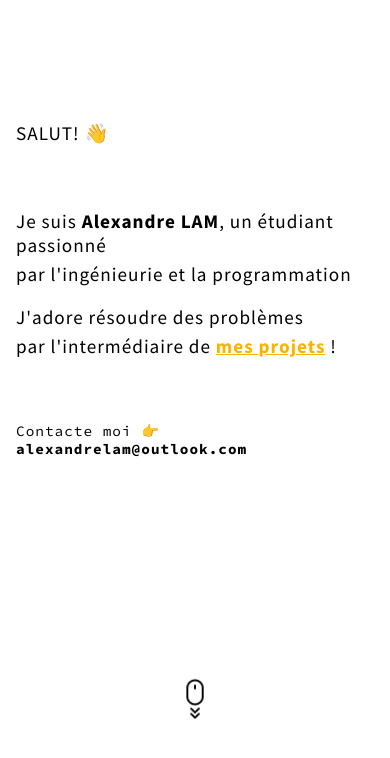
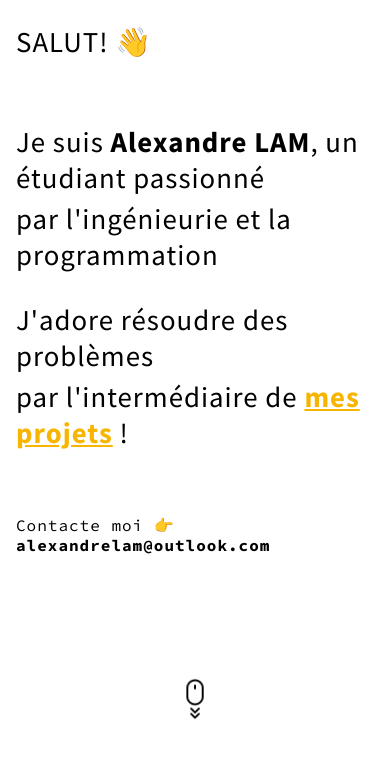
Before and after one commit to alexandrelam/portfolio-v2, a Gatsby site: page / in a window 390 px wide. Built offline with nearby package versions, Linux system fonts and the light colour scheme; Gatsby itself is replaced by a stand-in of ours.

Commit message:
update for mobile 2

```diff
--- a/src/sections/styles/hero.css
+++ b/src/sections/styles/hero.css
@@ -83,16 +83,6 @@
   margin-left: 1.5rem;
 }
 
-@media screen and (max-width: 980px) {
-  .wrapper {
-    font-size: 1.2rem;
-  }
-
-  .bottom {
-    font-size: 0.9rem;
-  }
-}
-
 @media screen and (max-width: 800px) {
   .image-container .gatsby-image-wrapper {
     display: none;
```
